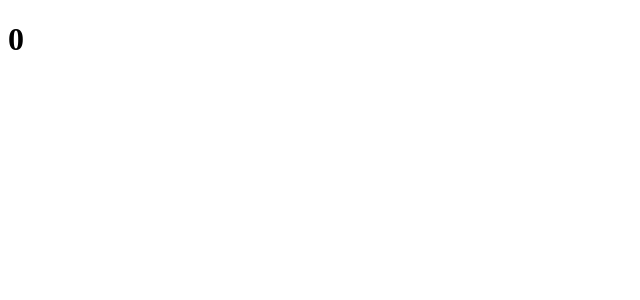
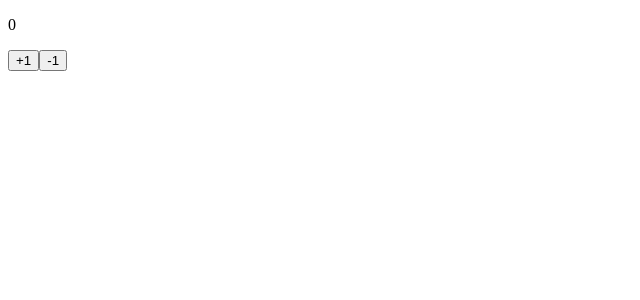
Before and after one commit to ecomeel/counter-redux, a React (Vite) app: page / in a window 1280 px wide. Shown: the top 300 px of the page, without its empty margins (0-640 px from the left). Built offline with nearby package versions, Linux system fonts and the light colour scheme.

Commit message:
add handlers on buttons + dispatch these

```diff
--- a/src/App.jsx
+++ b/src/App.jsx
@@ -1,10 +1,28 @@
-import { useSelector } from "react-redux"
+import { useDispatch, useSelector } from "react-redux";
 
-const getCounterValue = (state) => state.value
+const getCounterValue = (state) => state.value;
 
 export default function App() {
-    const counter = useSelector(getCounterValue)
+    const counter = useSelector(getCounterValue);
+    const dispatch = useDispatch();
+
+    function handleDecrementButton() {
+        dispatch({
+            type: 'counter/decrement'
+        })
+    }
+
+    function handleIncrementButton() {
+        dispatch({
+            type: 'counter/increment'
+        })
+    }
+
     return (
-        <h1>{counter}</h1>
-    )
+        <div>
+            <p>{counter}</p>
+            <button onClick={handleIncrementButton}>+1</button>
+            <button onClick={handleDecrementButton}>-1</button>
+        </div>
+    );
 }
```
